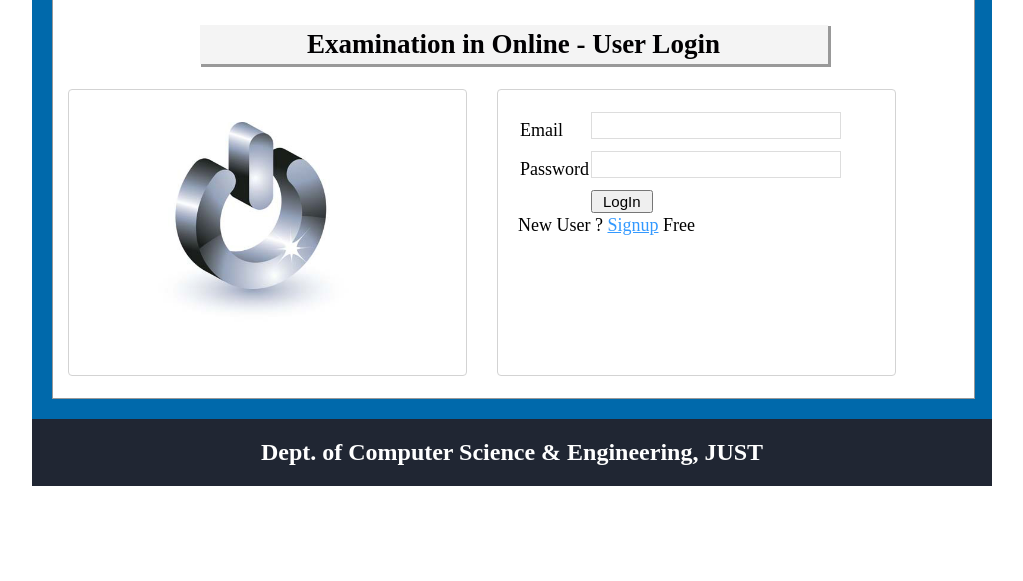
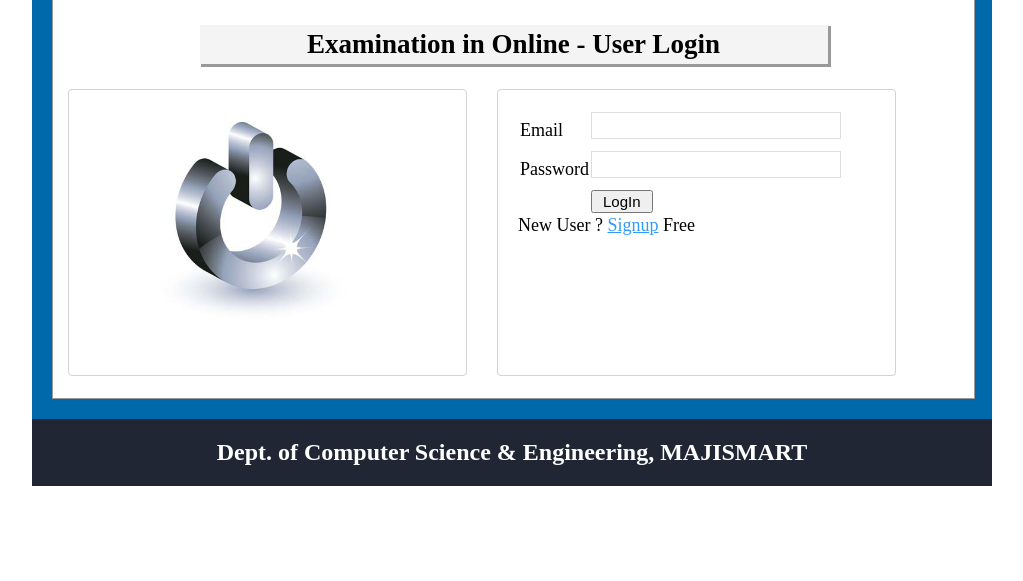
Before and after one commit to omanje-19/Online_exams, a PHP site: page / in a window 1280 px wide. Shown: the part 219-800 px from the top of the page, without its empty margins (128-1151 px from the left). Run offline with PHP 8.4, Linux system fonts and the light colour scheme.

Commit message:
name changes

```diff
--- a/online-exam-system-master/OnlineExam/admin/inc/footer.php
+++ b/online-exam-system-master/OnlineExam/admin/inc/footer.php
@@ -1,6 +1,6 @@
  </section>
 <section class="footeroption">
-		<h2><?php echo "Dept. of Computer Science & Engineering, JUST"; ?></h2>
+		<h2><?php echo "Dept. of Computer Science & Engineering, MAJISMART"; ?></h2>
 	</section>
 </div>
 </body>
--- a/online-exam-system-master/OnlineExam/css/main.css
+++ b/online-exam-system-master/OnlineExam/css/main.css
@@ -98,7 +98,7 @@ input[type="submit"] {
   margin: 0 0 0 70px;
   padding: 0;
 }
-.segment ul  li{}
+/* .segment ul  li{} */
 .segment ul li a {
 	font-family: "Times New Roman", Georgia, Serif;
   border: 1px solid #3399ff;
--- a/online-exam-system-master/OnlineExam/inc/footer.php
+++ b/online-exam-system-master/OnlineExam/inc/footer.php
@@ -4,7 +4,7 @@
 
 </section>
 <section class="footeroption">
-		<h2><?php echo "Dept. of Computer Science & Engineering, JUST"; ?></h2>
+		<h2><?php echo "Dept. of Computer Science & Engineering, MAJISMART"; ?></h2>
 	</section>
 </div>
 </body>
```
